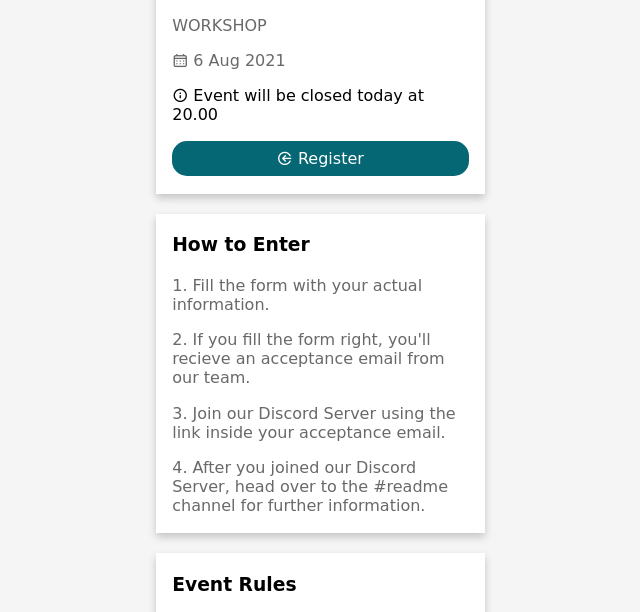
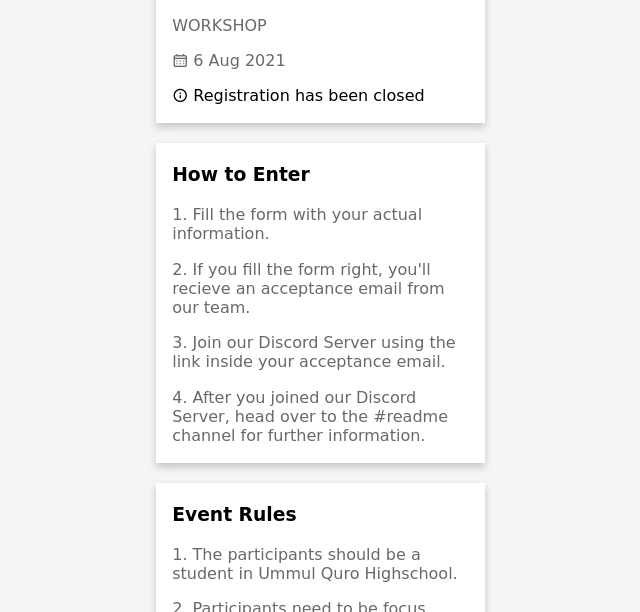
Before and after one commit to digilabsmaituq/digifest.surge.sh, a plain HTML site: page digifest.html in a window 1280 px wide. Shown: the part 149-761 px from the top of the page, without its empty margins (311-951 px from the left). Drawn offline with nearby package versions, Linux system fonts and the light colour scheme; a web font is replaced by a local one.

Commit message:
registration cloed

```diff
--- a/digifest.html
+++ b/digifest.html
@@ -25,9 +25,8 @@
                         <h3 style="color: black;">DIGIFEST 2021</h3>
                         <p style="color: rgb(105, 105, 105);">WORKSHOP</p>
                         <p style="color: rgb(105, 105, 105);"><i class="uil uil-schedule"></i> 6 Aug 2021</p>
-                        <p><i class="uil uil-info-circle"></i> Event will be closed today at 20.00</p>
-                        <a href="https://forms.zohopublic.com/digilab/form/OPENRECRUITMENTDIGILABCLUBITSMAITUMMULQURO/formperma/Z-ZU-KyI7MVGzvvgp-glT49irZgUwKNuNFhB_N-VwOo" style="color: white;"><p class="btn"><i class="uil uil-sign-in-alt"></i> Register</p></a>
-                        <!--<p><i class="uil uil-info-circle"></i> Event still closed</p>-->
+                        <!--<a href="#" style="color: white;"><p class="btn"><i class="uil uil-sign-in-alt"></i> Register</p></a>-->
+                        <p><i class="uil uil-info-circle"></i> Registration has been closed</p>
                     </div>
                 </div>
                 <div class="card-detail">
```
Also changed, not shown: index.html (+1 -2 lines).
